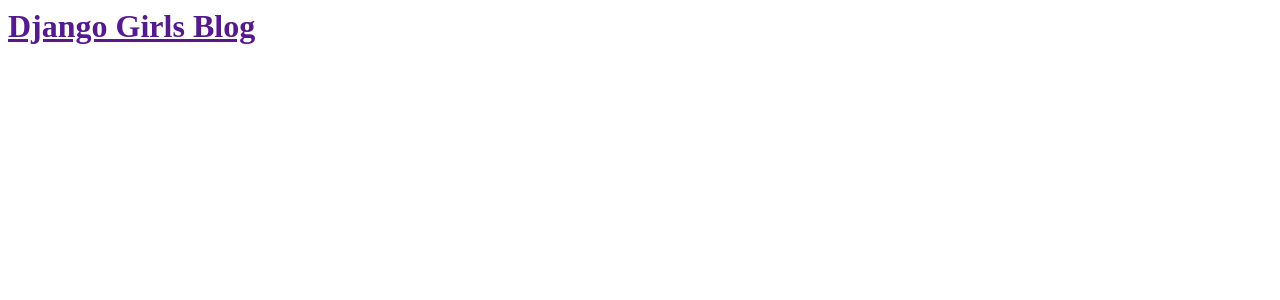
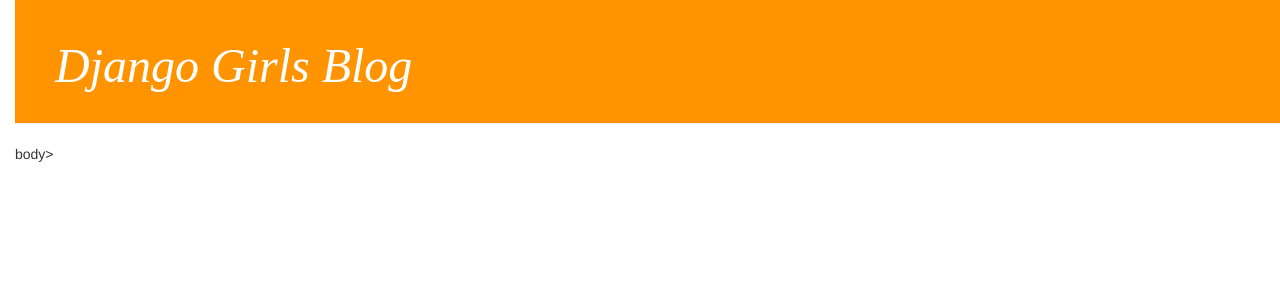
Before and after one commit to Kika17/-my-first-blog-, a Django app: page / in a window 1280 px wide. Shown: the top 300 px of the page. Run offline with Django 3.2, Linux system fonts and the light colour scheme; data that the repository does not hold is empty; some libraries are stand-ins or nearby versions.

Commit message:
Saving changes

```diff
--- /dev/null
+++ b/blog/static/css/blog.css
@@ -0,0 +1,54 @@
+body {
+    padding-left: 15px;
+}
+h1 a {
+    color: #FCA205;
+    font-family: 'Lobster';
+    font-style:italic;
+}
+.page-header {
+    background-color: #ff9400;
+    margin-top: 0;
+    padding: 20px 20px 20px 40px;
+}
+
+.page-header h1, .page-header h1 a, .page-header h1 a:visited, .page-header h1 a:active {
+    color: #ffffff;
+    font-size: 36pt;
+    text-decoration: none;
+}
+
+.content {
+    margin-left: 40px;
+}
+
+h1, h2, h3, h4 {
+    font-family: 'Lobster', cursive;
+}
+
+.date {
+    color: #828282;
+}
+
+.save {
+    float: right;
+}
+
+.post-form textarea, .post-form input {
+    width: 100%;
+}
+
+.top-menu, .top-menu:hover, .top-menu:visited {
+    color: #ffffff;
+    float: right;
+    font-size: 26pt;
+    margin-right: 20px;
+}
+
+.post {
+    margin-bottom: 70px;
+}
+
+.post h1 a, .post h1 a:visited {
+    color: #000000;
+}
--- a/blog/templates/blog/post_list.html
+++ b/blog/templates/blog/post_list.html
@@ -1,17 +1,22 @@
+{% load staticfiles %}
 <html>
 	<head>
 		<title>I heart Berlin</title>
-	<head>
+		<link rel="stylesheet" href="//maxcdn.bootstrapcdn.com/bootstrap/3.2.0/css/bootstrap.min.css">
+        <link rel="stylesheet" href="//maxcdn.bootstrapcdn.com/bootstrap/3.2.0/css/bootstrap-theme.min.css">
+        <link rel="stylesheet" href="{% static 'css/blog.css' %}">
+	</head>
 	<body>
-		<div>
-			<h1><a href="">Django Girls Blog</a></h1>
+		<div class="page-header">
+    		<h1><a href="/">Django Girls Blog</a></h1>
 		</div>
 
 		{% for post in posts %}
-			<div>
+			<div class="post">
 				<p>published: {{ post.published_date }}</p>
         		<h1><a href="">{{ post.title }}</a></h1>
         		<p>{{ post.text|linebreaksbr }}</p>
 			</div>
 		{% endfor %}
+	</body>body>
 </html>
```
